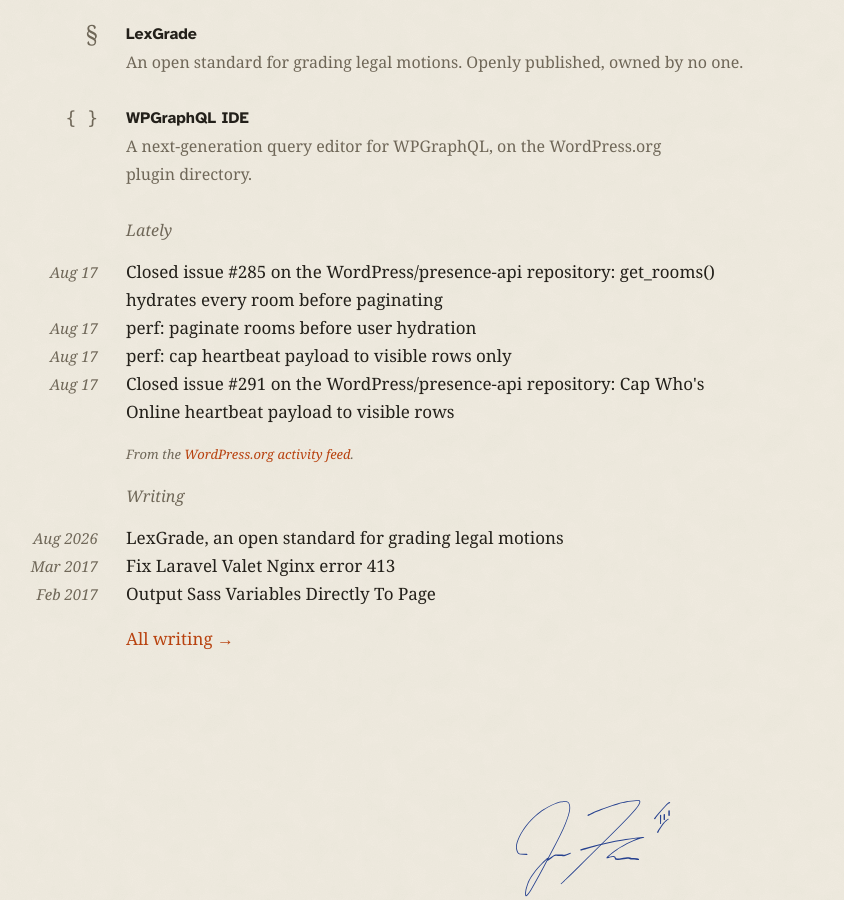
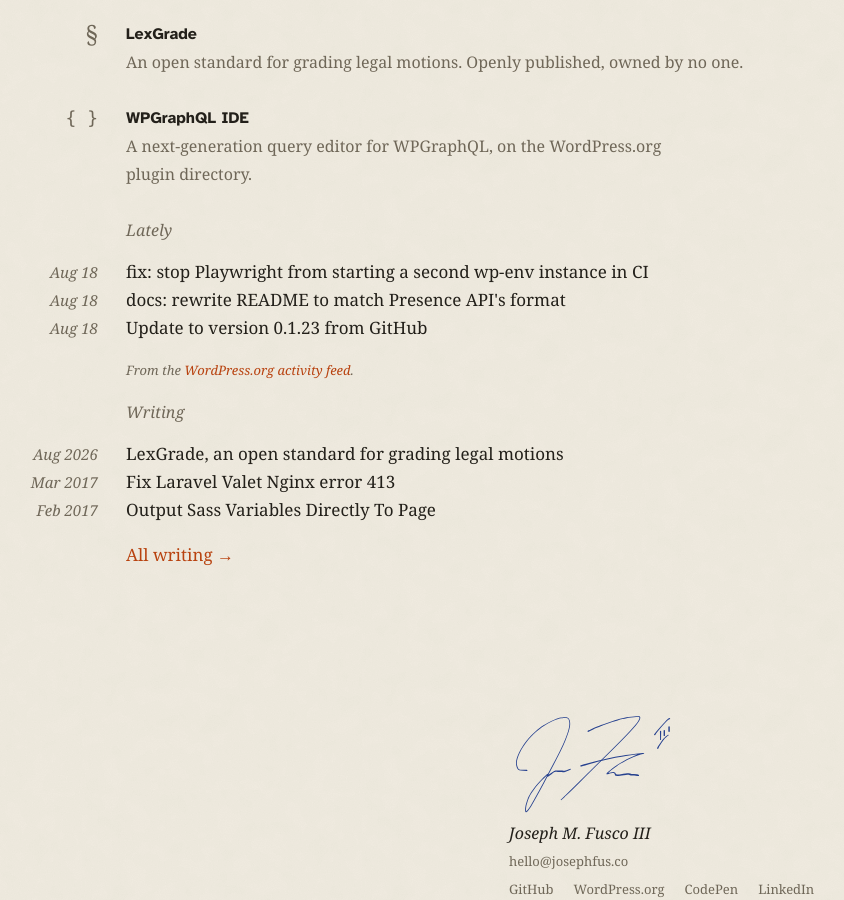
Before and after one commit to josephfusco/josephfusco.github.io, a Jekyll site: the page built from index.html, in a window 1280 px wide and 900 px high, scrolled down 610 px. Shown: the whole window, without its empty margins (198-1042 px from the left). Built offline with Jekyll 4.4.1, drawn with Linux system fonts in a browser that asks for light colours.

Commit message:
Show 3 recent items

```diff
--- a/_data/wp.json
+++ b/_data/wp.json
@@ -1,41 +1,41 @@
 {
   "activity": [
+    {
+      "date": "2026-08-18",
+      "subject": "fix: stop Playwright from starting a second wp-env instance in CI",
+      "url": "https://github.com/WordPress/sync-storage/pull/22",
+      "what": "Opened a pull request in WordPress/sync-storage"
+    },
+    {
+      "date": "2026-08-18",
+      "subject": "docs: rewrite README to match Presence API's format",
+      "url": "https://github.com/WordPress/sync-storage/pull/21",
+      "what": "Opened a pull request in WordPress/sync-storage"
+    },
+    {
+      "date": "2026-08-18",
+      "subject": "Update to version 0.1.23 from GitHub",
+      "url": "https://plugins.trac.wordpress.org/changeset/3653300/",
+      "what": "Committed to Plugins SVN"
+    },
+    {
+      "date": "2026-08-18",
+      "subject": "chore(main): release 0.1.23",
+      "url": "https://github.com/WordPress/presence-api/pull/295",
+      "what": "Merged a pull request in WordPress/presence-api"
+    },
+    {
+      "date": "2026-08-17",
+      "subject": "",
+      "url": "https://github.com/WordPress/gutenberg/pull/81697",
+      "what": "Pull request #81697 merged into WordPress/gutenberg: Add `__unstable_wp_sync_storage` filter for pluggable storage backends"
+    },
     {
       "date": "2026-08-17",
       "subject": "",
       "url": "https://github.com/WordPress/presence-api/issues/285",
       "what": "Closed issue #285 on the WordPress/presence-api repository: get_rooms() hydrates every room before paginating"
-    },
-    {
-      "date": "2026-08-17",
-      "subject": "perf: paginate rooms before user hydration",
-      "url": "https://github.com/WordPress/presence-api/pull/297",
-      "what": "Merged a pull request in WordPress/presence-api"
-    },
-    {
-      "date": "2026-08-17",
-      "subject": "perf: cap heartbeat payload to visible rows only",
-      "url": "https://github.com/WordPress/presence-api/pull/296",
-      "what": "Merged a pull request in WordPress/presence-api"
-    },
-    {
-      "date": "2026-08-17",
-      "subject": "",
-      "url": "https://github.com/WordPress/presence-api/issues/291",
-      "what": "Closed issue #291 on the WordPress/presence-api repository: Cap Who's Online heartbeat payload to visible rows"
-    },
-    {
-      "date": "2026-08-17",
-      "subject": "chore(main): release 0.1.23",
-      "url": "https://github.com/WordPress/presence-api/pull/295",
-      "what": "Opened a pull request in WordPress/presence-api"
-    },
-    {
-      "date": "2026-08-17",
-      "subject": "",
-      "url": "https://github.com/WordPress/presence-api/issues/287",
-      "what": "Closed issue #287 on the WordPress/presence-api repository: screen-stale-demo-helper.php's demo bump no-ops on post screens"
     }
   ],
-  "fetched": "2026-08-17"
+  "fetched": "2026-08-18"
 }
--- a/assets/js/lately.js
+++ b/assets/js/lately.js
@@ -16,7 +16,7 @@
 
   function render(items) {
     var html = '';
-    items.slice(0, 4).forEach(function (it) {
+    items.slice(0, 3).forEach(function (it) {
       var d = it.date ? new Date(it.date + 'T00:00:00') : null;
       var label = d && !isNaN(d) ? d.toLocaleDateString('en-US', { month: 'short', day: 'numeric' }) : '';
       html += '<li><time datetime="' + esc(it.date || '') + '">' + esc(label) + '</time>'
--- a/index.html
+++ b/index.html
@@ -53,13 +53,13 @@
 	<section class="block" aria-label="Lately in WordPress">
 		<h2>Lately</h2>
 		<ul class="posts lately" data-lately aria-busy="true">
-			{% for i in (1..4) %}
+			{% for i in (1..3) %}
 			<li class="lately-skeleton" aria-hidden="true"><span class="bone bone-date"></span><span class="bone bone-line"></span></li>
 			{% endfor %}
 		</ul>
 		<noscript>
 			<ul class="posts lately">
-				{% for it in site.data.wp.activity limit: 4 %}
+				{% for it in site.data.wp.activity limit: 3 %}
 				<li>
 					<time datetime="{{ it.date }}">{{ it.date | date: "%b %-d" }}</time>
 					<span><a href="{{ it.url }}">{{ it.subject | default: it.what }}</a></span>
```
